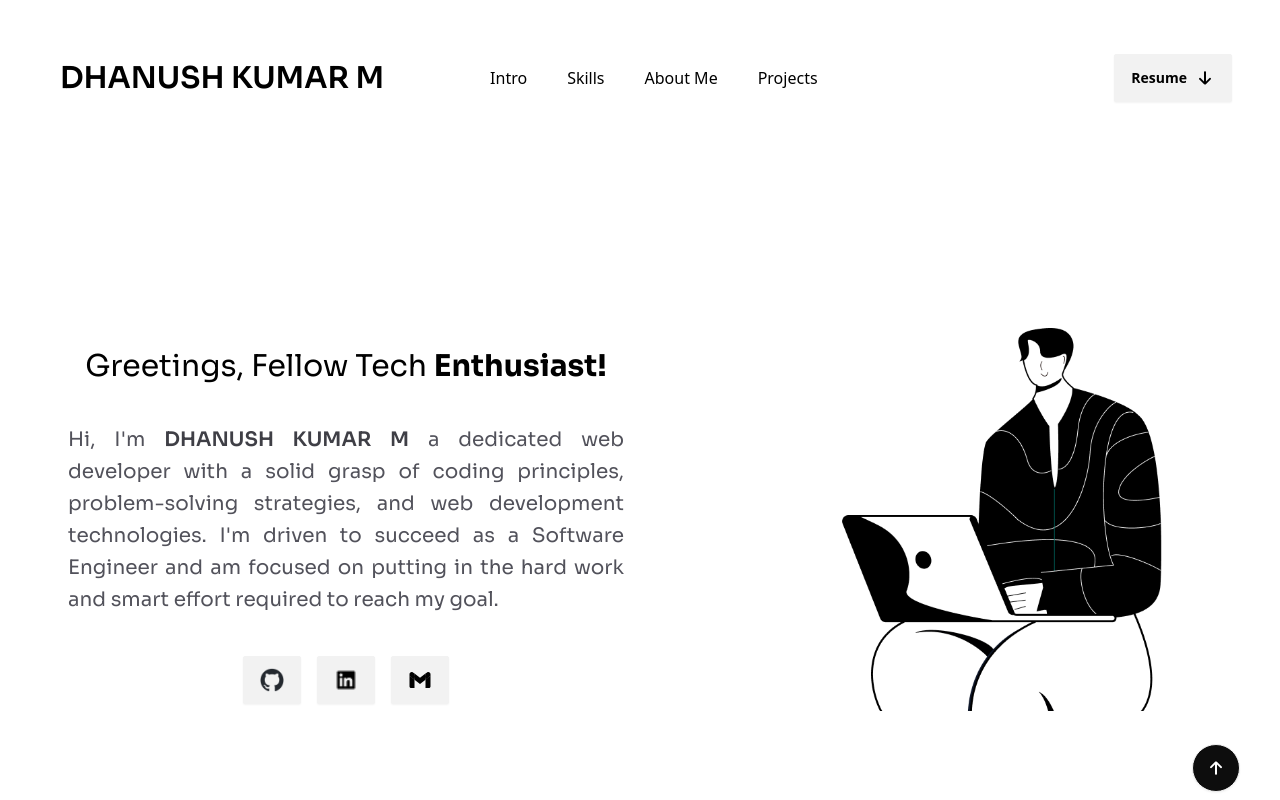
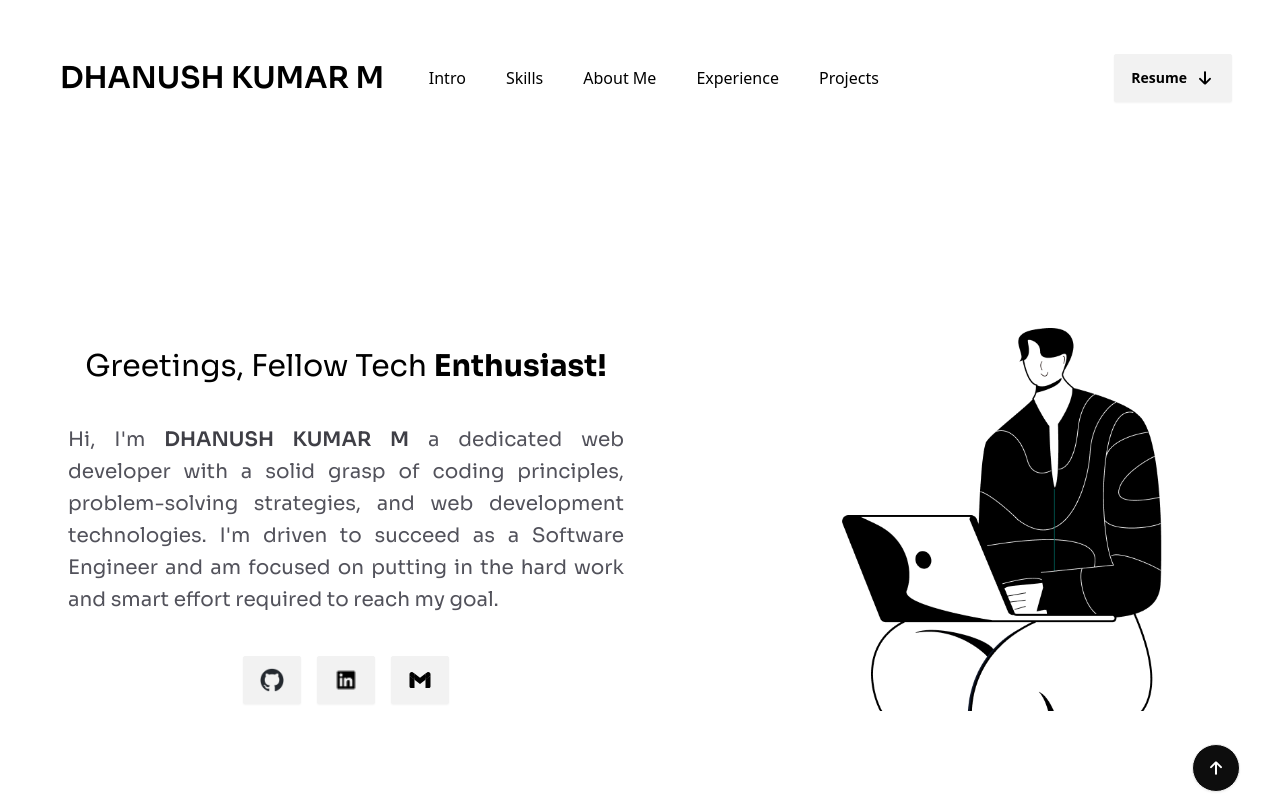
Before and after one commit to iamdk353/portfolio, a React (Vite) app: page / in a window 1280 px wide. Shown: the top 800 px of the page. Built offline with nearby package versions, Linux system fonts and the light colour scheme.

Commit message:
added to main nav

```diff
--- a/src/components/iterators.ts
+++ b/src/components/iterators.ts
@@ -24,6 +24,7 @@ const nav = [
   { href: "#Hero", name: "Intro" },
   { href: "#Skills", name: "Skills" },
   { href: "#About", name: "About Me" },
+  { href: "#experience", name: "Experience" },
   { href: "#Projects", name: "Projects" },
 ];
 const skillsItr = [
```
